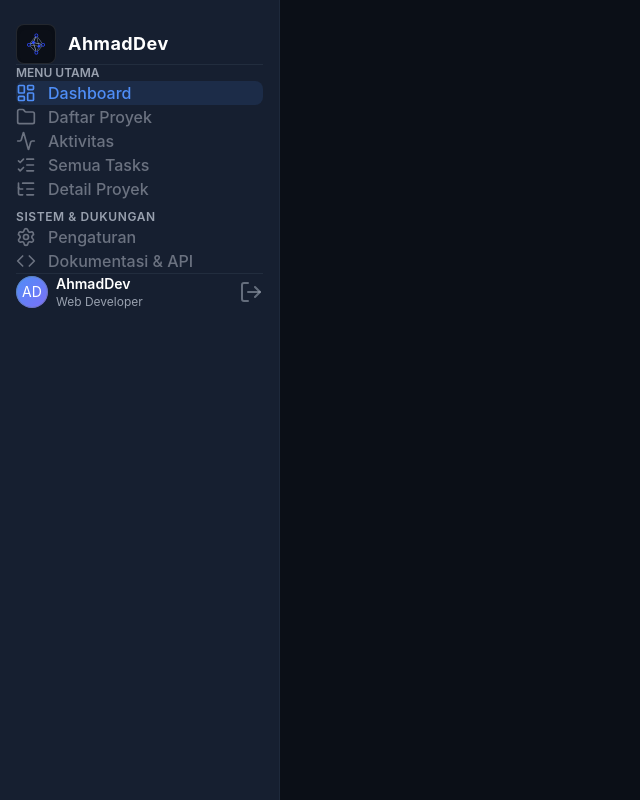
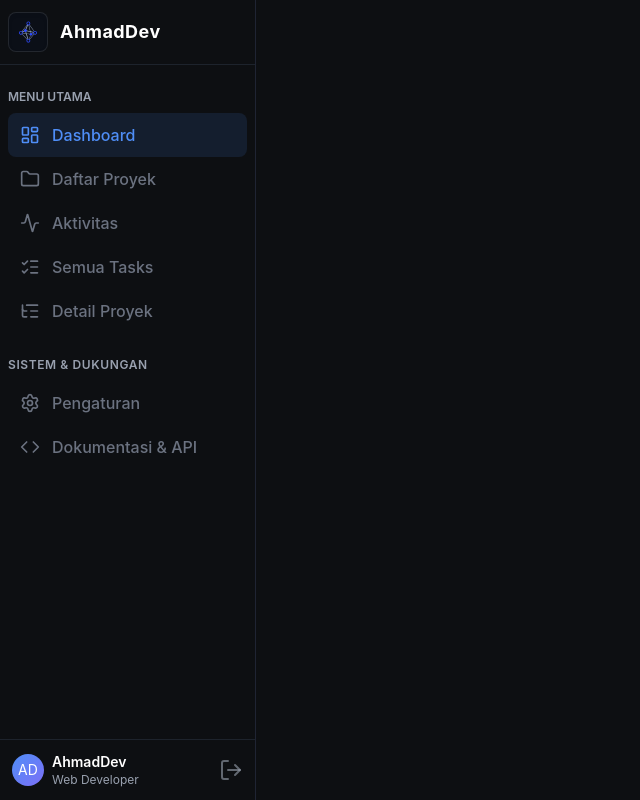
Before and after one commit to Ahmad-Archive/Dashboard, a React app: page / in a window 1280 px wide. Shown: the whole page, without its empty margins (0-640 px from the left). Built offline with nearby package versions, Linux system fonts and the light colour scheme; the HTML template or start-up script is replaced by a standard one.

Commit message:
style: update global styles and app layout adjusments

```diff
--- a/src/index.css
+++ b/src/index.css
@@ -4,38 +4,45 @@
 @import "@fontsource-variable/inter";
 
 :root {
-    --bg-color: #0b0f17;
-    --bg-card: #161f30;
-    --primary-color: #6366f1;
-    --secondary-color: #06b6d4;
+    --color-background: #0d0f12;
+    --color-foreground: #e8eaed;
+    --color-card: #13161b;
+    --color-card-foreground: #e8eaed;
+    --primary-color: #4f8ef7;
+    --primary-color-foreground: #fff;
+    --secondary-color: #1c2030;
+    --secondary-color-foreground: #9aa0b0;
     --title-color: #f8fafc;
-    --text-color: #94a3b8;
     --text-muted: #64748b;
-    --surface-color: #1e293b;
+    --border-bg: #1f2433;
 }
 
-* {
-    box-sizing: border-box;
-    margin: 0;
-    padding: 0;
+@layer base {
+    *, *::before, *::after {
+        padding: 0;
+        margin: 0;
+        box-sizing: border-box;
+    }
 }
 
-body {
-    background-color: var(--bg-color);
-    color: var(--text-color);
+html, body, #root {
+    height: 100%;
+    background-color: var(--color-background);
+    color: var(--color-foreground);
 }
 
 .sidebar {
-    width: 280px;
-    display: flex;
-    flex-direction: column;
     position: fixed;
     top: 0;
     left: 0;
-    height: 100vh;
-    background: var(--bg-card);
+    height: 100%;
+    width: 16rem;
+    background: var(--color-background);
     backdrop-filter: blur(16px);
     -webkit-backdrop-filter: blur(16px);
-    padding: 1.5rem 1rem;
-    border-right: 1px solid var(--surface-color);
+    border-right: 1px solid var(--border-bg);
+    display: flex;
+    flex-direction: column;
+    justify-content: space-between;
+    color: white;
 }
```
